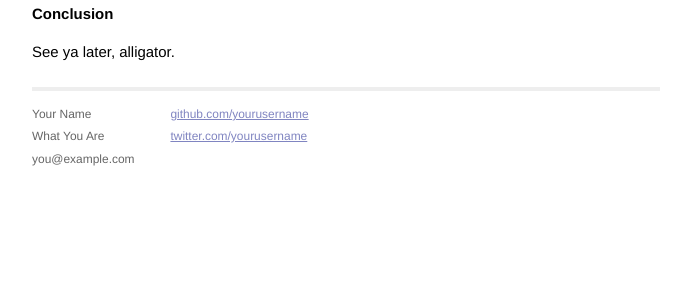
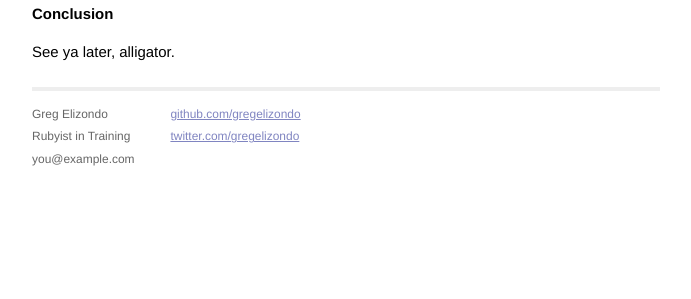
Before and after one commit to gregelizondo/gregelizondo.github.io, a Jekyll site: the page built from _posts/2013-12-18-this-is-a-test.md, in a window 1280 px wide. Shown: the part 333-632 px from the top of the page, without its empty margins (294-985 px from the left). Built offline with Jekyll 4.4.1, drawn with Linux system fonts in a browser that asks for light colours; Markdown is read by kramdown in place of the engine named in the settings.

```diff
--- a/_layouts/default.html
+++ b/_layouts/default.html
@@ -26,15 +26,15 @@
           <div class="footer">
             <div class="contact">
               <p>
-                Your Name<br />
-                What You Are<br />
+                Greg Elizondo<br />
+                Rubyist in Training<br />
                 you@example.com
               </p>
             </div>
             <div class="contact">
               <p>
-                <a href="https://github.com/yourusername">github.com/yourusername</a><br />
-                <a href="https://twitter.com/yourusername">twitter.com/yourusername</a><br />
+                <a href="https://github.com/gregelizondo">github.com/gregelizondo</a><br />
+                <a href="https://twitter.com/gregelizondo">twitter.com/gregelizondo</a><br />
               </p>
             </div>
           </div>
--- a/index.html
+++ b/index.html
@@ -1,10 +1,10 @@
 ---
 layout: default
-title: Your New Jekyll Site
+title: Greg Elizondo: Rubyist in Training
 ---
 
 <div id="home">
-  <h1>Blog Posts</h1>
+  <h1>Posts</h1>
   <ul class="posts">
     {% for post in site.posts %}
       <li><span>{{ post.date | date_to_string }}</span> &raquo; <a href="{{ post.url }}">{{ post.title }}</a></li>
```
Also changed, not shown: _posts/2013-12-18-why-im-learning-ruby.md (added, +31 -0 lines), 4 other files.
